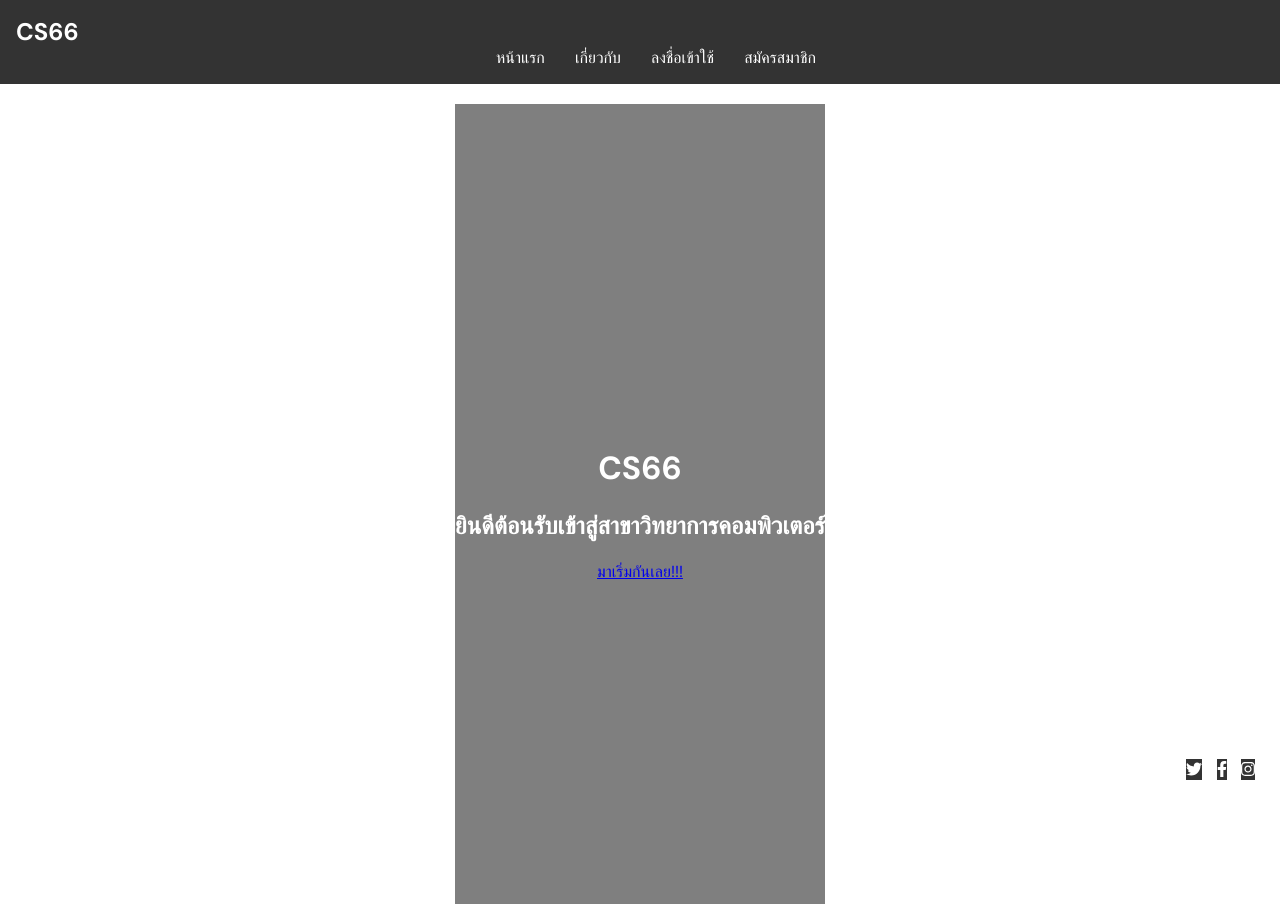
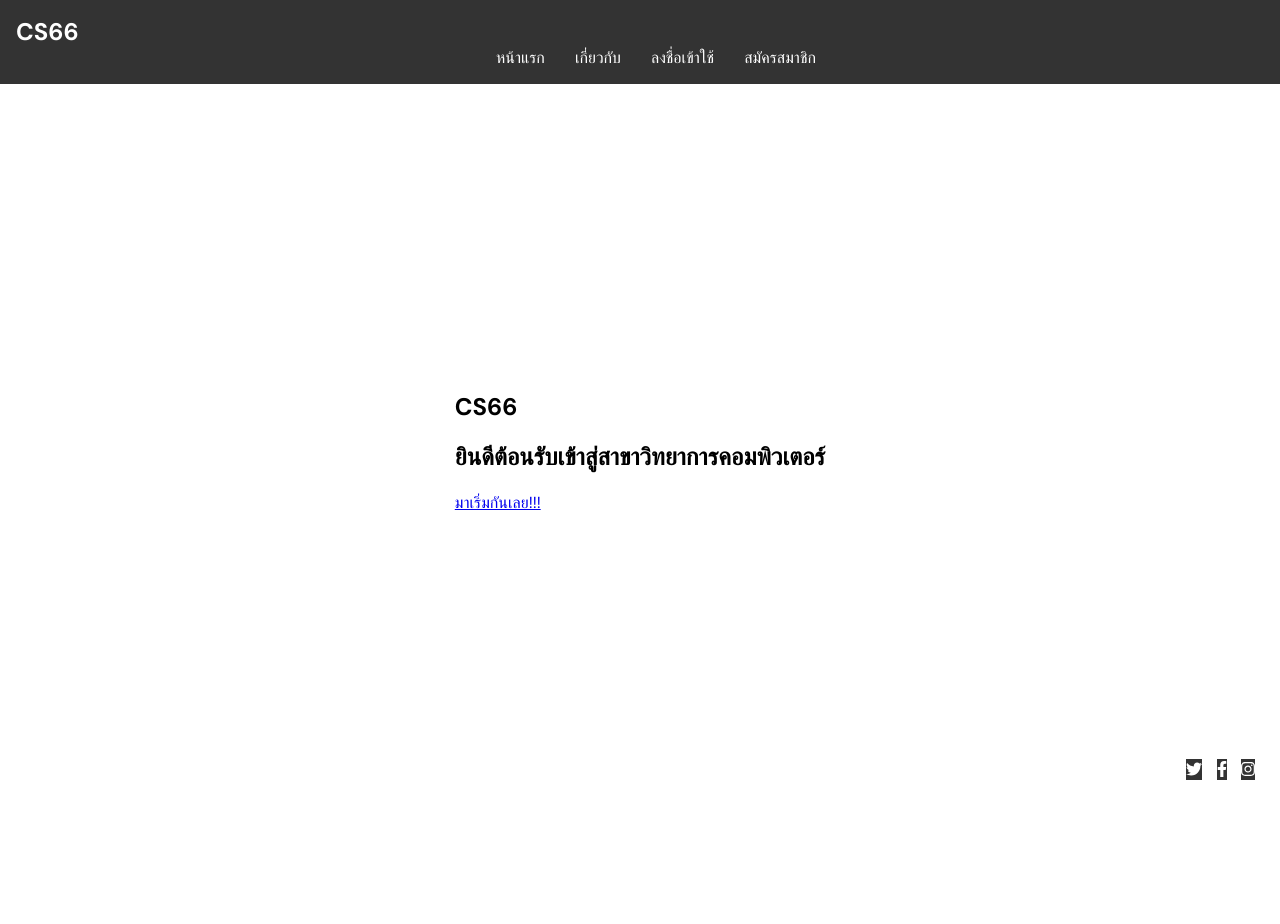
Before and after one commit to mmkunlanat/promote_CS, a Django app: page / in a window 1280 px wide. After the commit the page ends 780 px from the top, so only its background shows below. Run offline with Django 5.2, Linux system fonts and the light colour scheme; some libraries are stand-ins or nearby versions.

Commit message:
config css

```diff
--- a/templates/base.html
+++ b/templates/base.html
@@ -15,6 +15,7 @@
     <link rel="preconnect" href="https://fonts.gstatic.com" />
     <link href="https://fonts.googleapis.com/css2?family=Tinos:ital,wght@0,400;0,700;1,400;1,700&amp;display=swap" rel="stylesheet" />
     <link href="https://fonts.googleapis.com/css2?family=DM+Sans:ital,wght@0,400;0,500;0,700;1,400;1,500;1,700&amp;display=swap" rel="stylesheet" />
+    <link rel="stylesheet" href="{% static 'style.css' %}">
     <style>
         /* CSS Styles */
         body {
@@ -65,31 +66,6 @@
             align-items: center;
             padding: 20px;
             box-sizing: border-box;
-        }
-        .masthead {
-            background: rgba(0, 0, 0, 0.5);
-            color: white;
-            position: relative;
-            height: 100vh;
-            display: flex;
-            align-items: center;
-            justify-content: center;
-            text-align: center;
-        }
-        .masthead-content {
-            position: absolute;
-            top: 50%;
-            left: 50%;
-            transform: translate(-50%, -50%);
-        }
-        .bg-video {
-            position: absolute;
-            top: 0;
-            left: 0;
-            width: 100%;
-            height: 100%;
-            object-fit: cover;
-            z-index: -1;
         }
         .social-icons {
             position: fixed;
--- a/templates/index.html
+++ b/templates/index.html
@@ -2,8 +2,8 @@
 
 {% block content %}
 {% load static %}
-   <!-- Background Video-->
-<header class="masthead">
+
+<section class="masthead">
     <div class="container px-4 px-lg-5 d-flex h-100 align-items-center justify-content-center">
         <div class="d-flex justify-content-center">
             <div class="text-center">
@@ -14,6 +14,6 @@
             </div>
         </div>
     </div>
-</header>
+</section>
 
 {% endblock content %}
```
